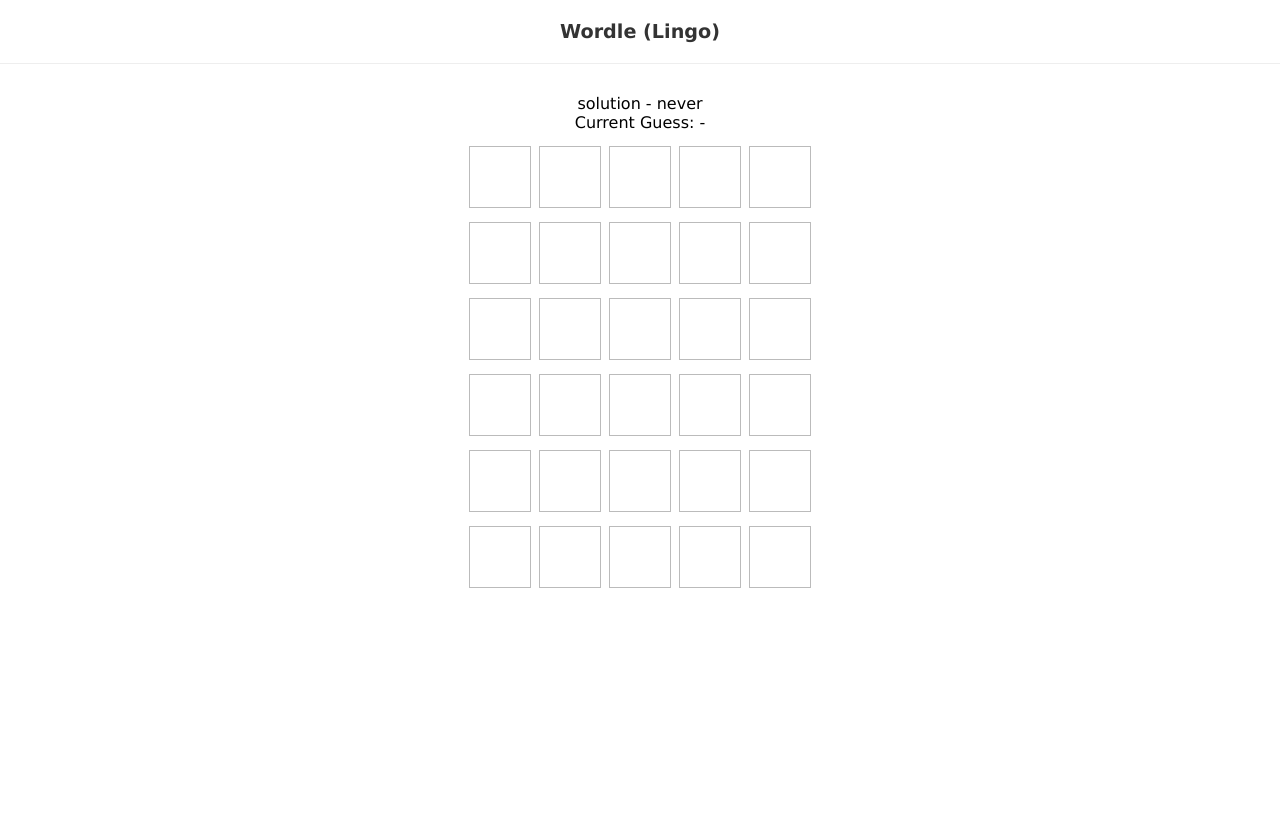
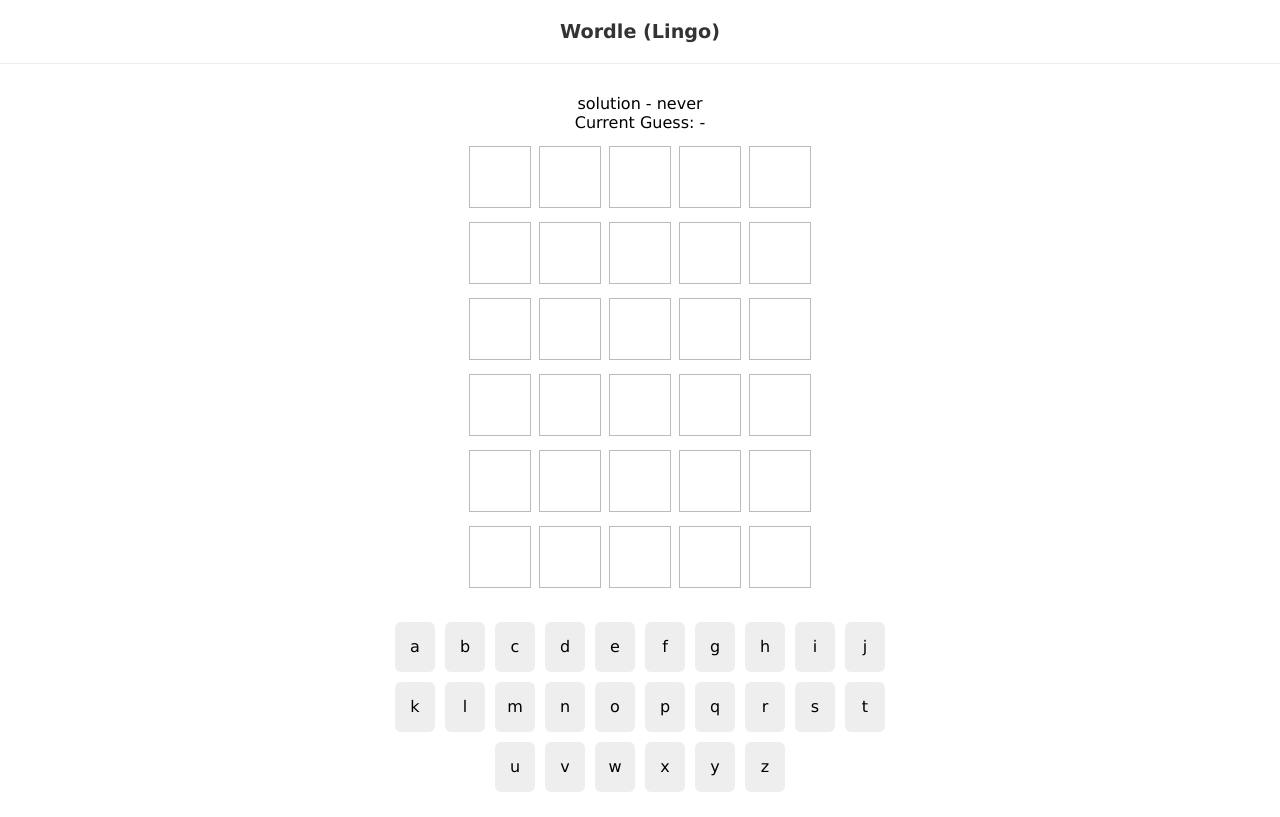
Before and after one commit to ZLouisMiguel/wordle-clone, a React (Vite) app: page / in a window 1280 px wide. Built offline with nearby package versions, Linux system fonts and the light colour scheme; data requests are answered from the project's data file.

Commit message:
Mounted the keypad component in the main game app flow

```diff
--- a/src/components/Wordle.jsx
+++ b/src/components/Wordle.jsx
@@ -1,23 +1,26 @@
 import { useEffect } from "react";
 import useWordle from "../hooks/useWordle.js";
 import Grid from "./Grid.jsx";
+import Keypad from "./Keypad.jsx";
 
 const Wordle = ({ solution }) => {
-  const { currentGuess, handleKeyUp, guesses, turn , isCorrect } = useWordle(solution);
+  const { currentGuess, handleKeyUp, guesses, turn, isCorrect } =
+    useWordle(solution);
 
   useEffect(() => {
     window.addEventListener("keyup", handleKeyUp);
     return () => window.removeEventListener("keyup", handleKeyUp);
   }, [handleKeyUp]);
 
-  useEffect(()=>{
-    console.log(guesses, turn , isCorrect);
-  },[guesses , turn , isCorrect]);
+  useEffect(() => {
+    console.log(guesses, turn, isCorrect);
+  }, [guesses, turn, isCorrect]);
   return (
     <>
       <div>solution - {solution.word}</div>
       <div>Current Guess: - {currentGuess}</div>
-      <Grid  currentGuess={currentGuess} guesses = {guesses} turn = {turn} />
+      <Grid currentGuess={currentGuess} guesses={guesses} turn={turn} />
+      <Keypad />
     </>
   );
 };
```
